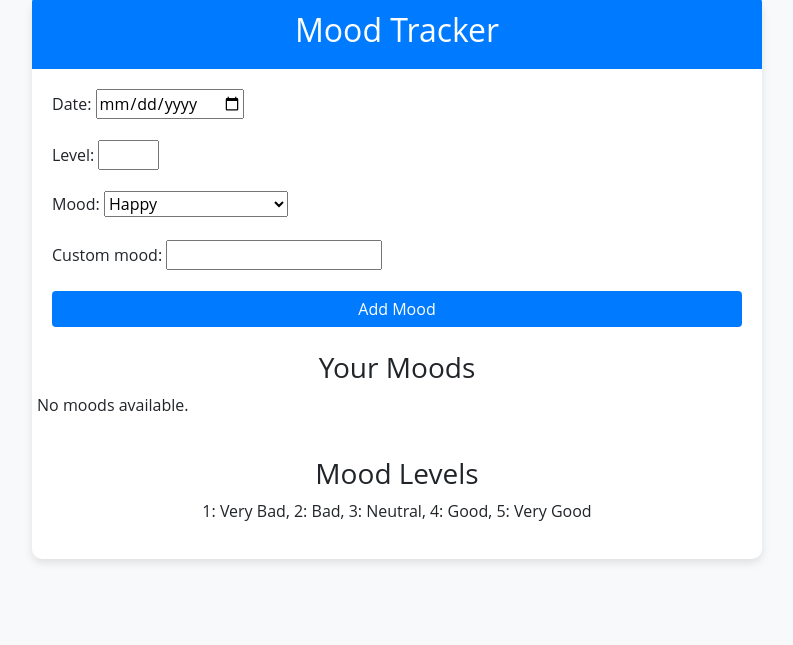
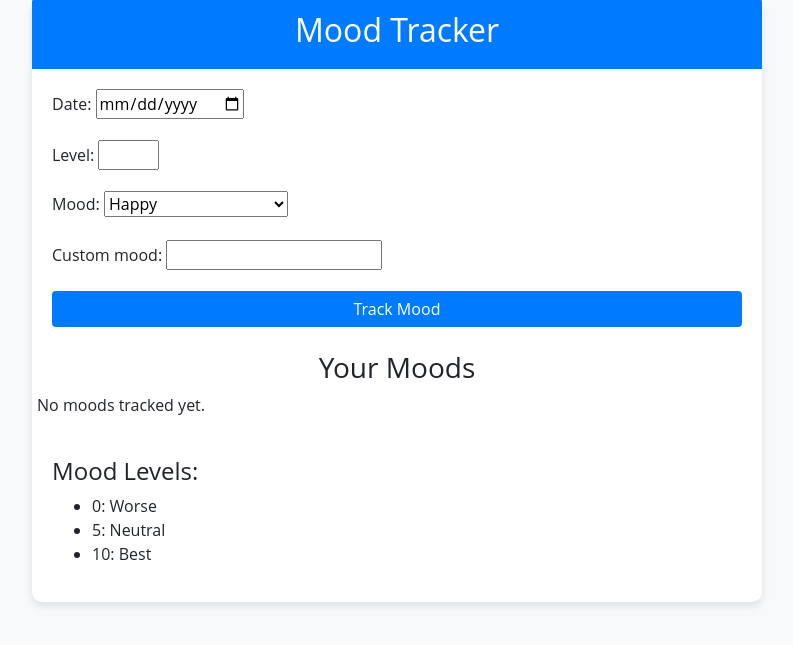
Before and after one commit to Harshit-code-tech/rakhi-2-, a Django app: page /mood_tracker/ in a window 1280 px wide. Shown: the part 87-732 px from the top of the page, without its empty margins (243-1036 px from the left). Run offline with Django 3.2, Linux system fonts and the light colour scheme; a user stored in the database is signed in; data comes from the database, SQL or seed files in the repository; parts of the project's set-up code (start-up, migrations or seed data) failed here and were passed over; some libraries are stand-ins or nearby versions.

Commit message:
Update mood_tracker.html

```diff
--- a/rakhi2/my_daily_companion/app/templates/mood_tracker.html
+++ b/rakhi2/my_daily_companion/app/templates/mood_tracker.html
@@ -13,7 +13,7 @@
                 <form method="post">
                     {% csrf_token %}
                     {{ form.as_p }}
-                    <button type="submit" class="btn btn-primary btn-block mt-2">Add Mood</button>
+                    <button type="submit" class="btn btn-primary btn-block mt-2">Track Mood</button>
                 </form>
                 <h3 class="mt-4 text-center box-heading">Your Moods</h3>
                 <div class="row">
@@ -21,9 +21,9 @@
                         <div class="col-md-4 mb-4">
                             <div class="card">
                                 <div class="card-body">
+                                    <p class="card-text">Mood Level: {{ mood.level }}</p>
+                                    <p class="card-text">Description: {{ mood.description }}</p>
                                     <p class="card-text">Date: {{ mood.date }}</p>
-                                    <p class="card-text">Mood: {{ mood.mood }}</p>
-                                    <p class="card-text">Level: {{ mood.level }}</p>
                                     <form method="post" action="{% url 'delete_mood' mood.id %}">
                                         {% csrf_token %}
                                         <button type="submit" class="btn btn-danger">Delete</button>
@@ -32,11 +32,17 @@
                             </div>
                         </div>
                     {% empty %}
-                        <p class="text-center">No moods available.</p>
+                        <p class="text-center">No moods tracked yet.</p>
                     {% endfor %}
                 </div>
-                <h3 class="mt-4 text-center box-heading">Mood Levels</h3>
-                <p class="text-center">1: Very Bad, 2: Bad, 3: Neutral, 4: Good, 5: Very Good</p>
+                <div class="mt-4">
+                    <h4>Mood Levels:</h4>
+                    <ul>
+                        <li>0: Worse</li>
+                        <li>5: Neutral</li>
+                        <li>10: Best</li>
+                    </ul>
+                </div>
             </div>
         </div>
     </div>
```
